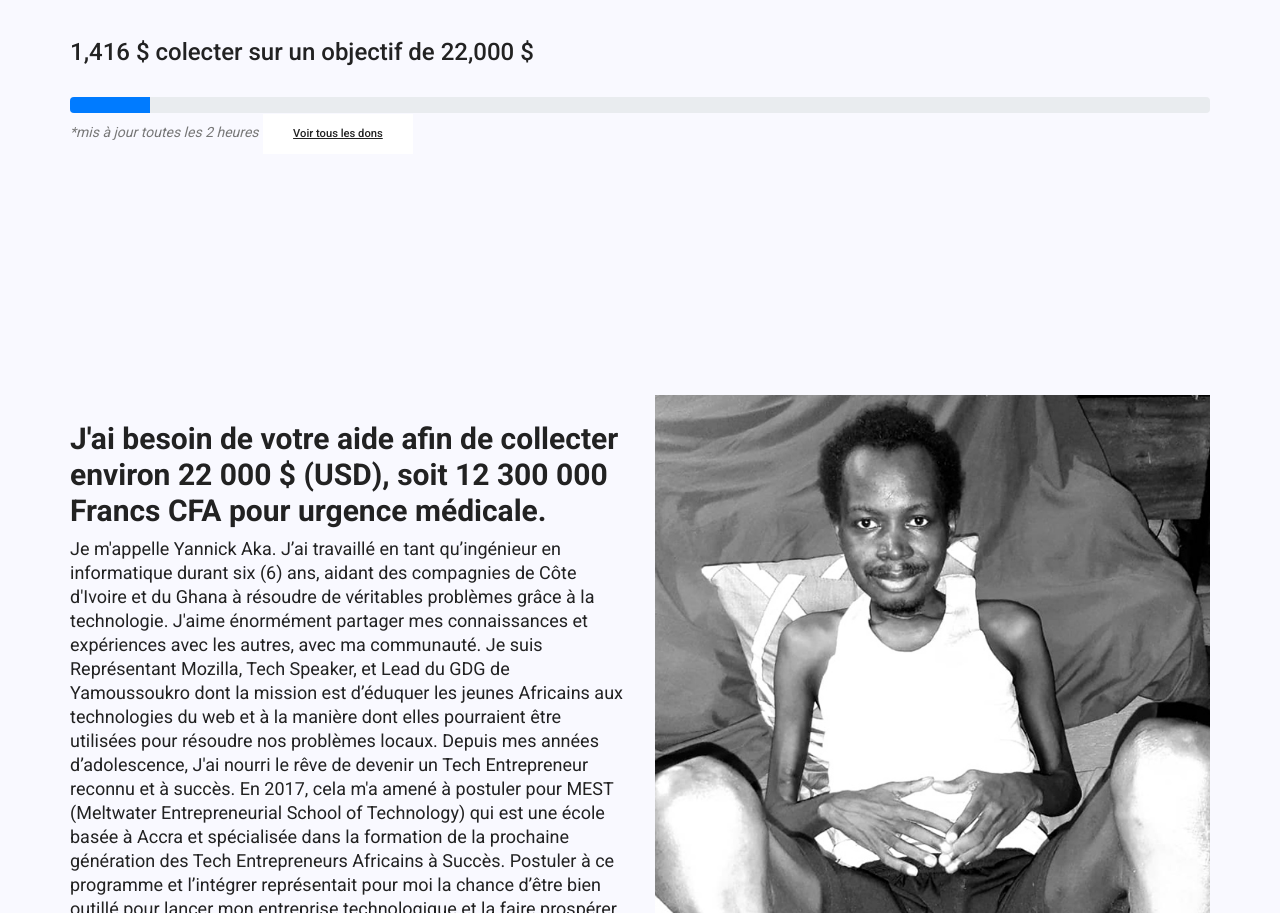
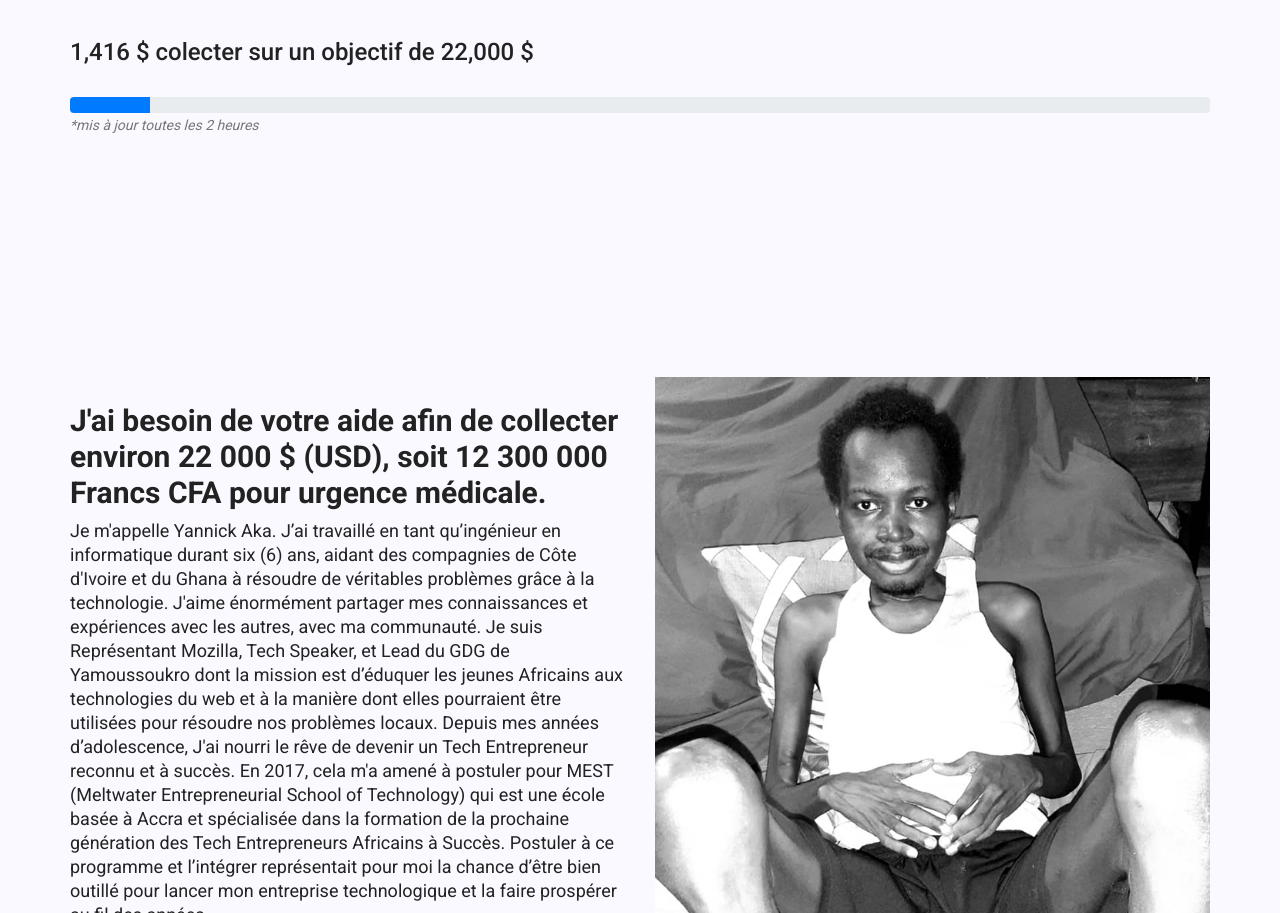
Before and after one commit to medical-urgency-yannick/medical-urgency, a plain HTML site: page fr/index.html in a window 1280 px wide. Shown: the part 902-1815 px from the top of the page. Drawn offline with Linux system fonts and the light colour scheme.

Commit message:
remove donations list

```diff
--- a/fr/index.html
+++ b/fr/index.html
@@ -105,9 +105,9 @@
 				</div>
 			</div>
 			<i>*mis à jour toutes les 2 heures</i>
-			<a target="_blank"
+			<!-- <a target="_blank"
 				href="https://docs.google.com/spreadsheets/d/1UXe2G8-K641SWcJ38dMWLI7UdtJ0rWA0tox5t0Z3Lbc/edit#gid=0"
-				class="genric-btn link-border">Voir tous les dons</a>
+				class="genric-btn link-border">Voir tous les dons</a> -->
 		</div>
 	</section>
 
```
Also changed, not shown: index.html (+1 -1 lines).
